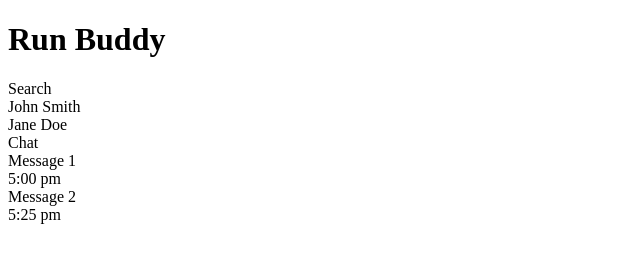
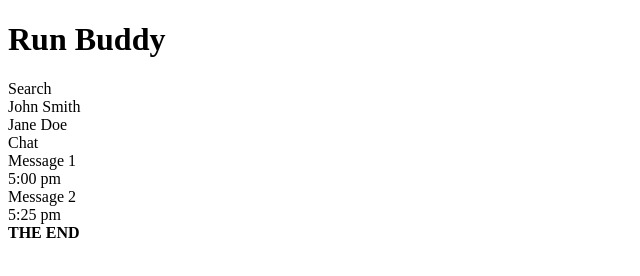
Before and after one commit to BennyGabel/run-buddy, a plain HTML site: page index.html in a window 1280 px wide. Shown: the whole page, without its empty margins (0-640 px from the left). Drawn offline with Linux system fonts and the light colour scheme.

Commit message:
Add footer

```diff
--- a/index.html
+++ b/index.html
@@ -30,4 +30,6 @@
 
     </body>
 
+    <footer> <strong>THE END</strong>  </footer>
+
 </html>
```
